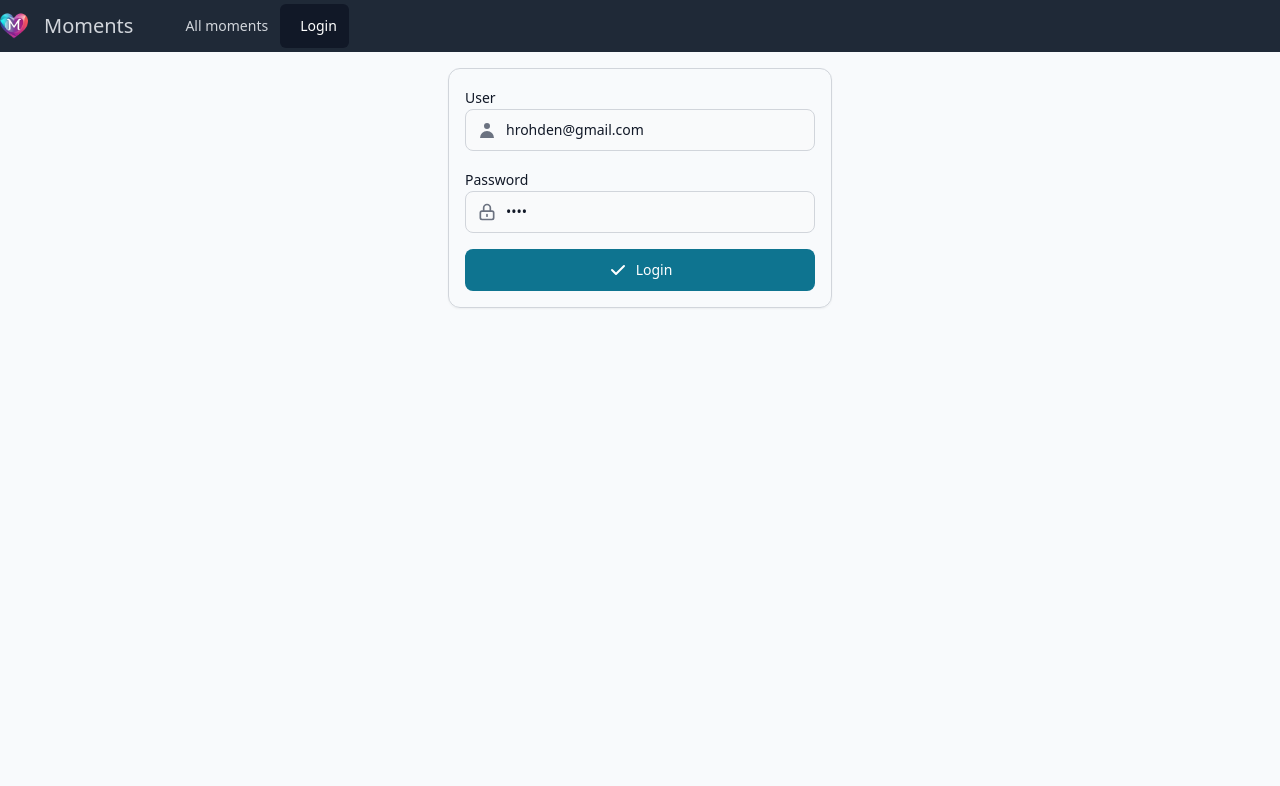
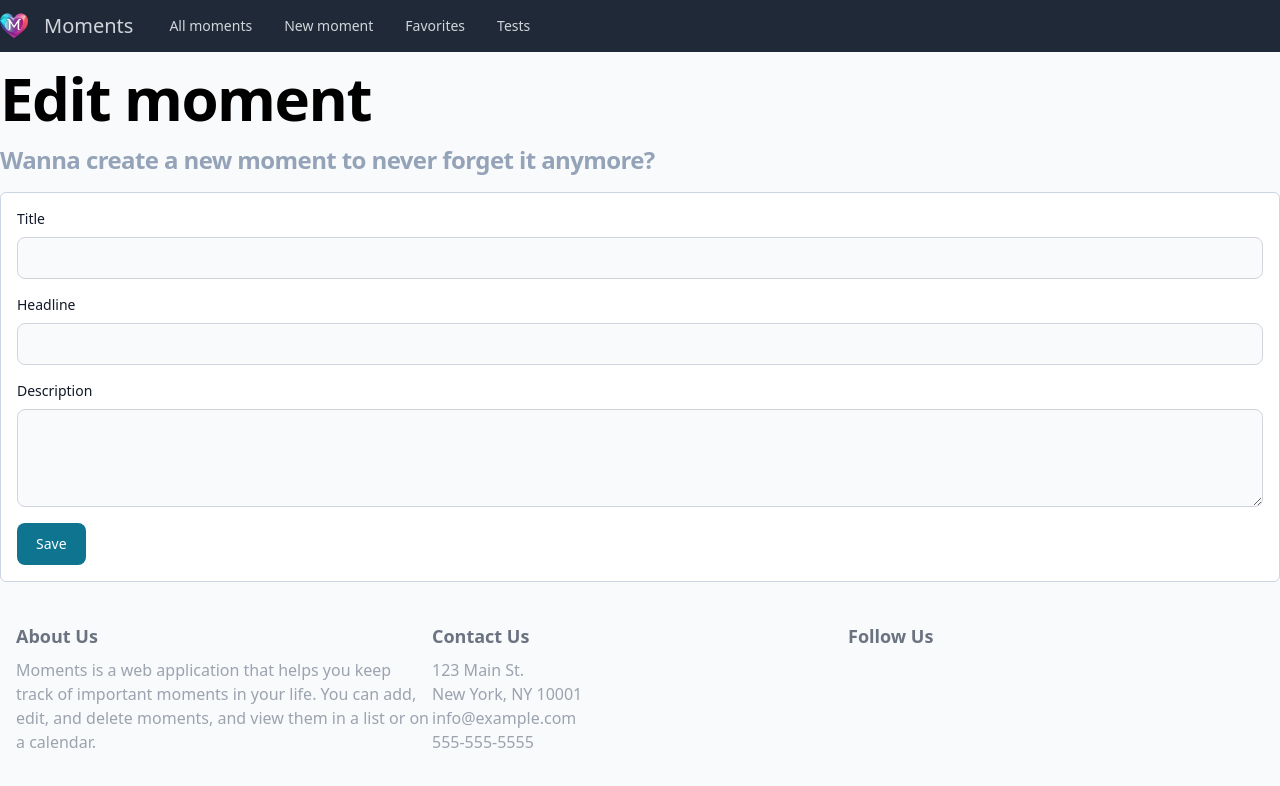
Before and after one commit to hrohden/getclass-frontend, a React (Vite) app: page /edit/1 in a window 1280 px wide. Before the commit this address led to /login. Shown: the top 786 px of the page. Built offline with nearby package versions, Linux system fonts and the light colour scheme; no server answers.

Commit message:
Remove unnecessary code and dependencies.

```diff
--- a/src/App.tsx
+++ b/src/App.tsx
@@ -6,12 +6,9 @@ import AllMoments from './pages/AllMoments'
 import Edit from './pages/Edit'
 import Favorites from './pages/Favorites'
 import Home from './pages/Home'
-import Login from './pages/Login'
-import Logout from './pages/Logout'
 import New from './pages/New'
 import Tests from './pages/Tests'
 import store from './store'
-import ProtectedRoutes from './utils/ProtectedRoutes'
 
 function App() {
   return (
@@ -20,19 +17,12 @@ function App() {
         <Navbar />
         <main className='container mx-auto flex flex-col gap-4'>
           <Routes>
-            {/* Public routes */}
             <Route element={<Home />} index />
             <Route element={<AllMoments />} path='/all' />
-            <Route element={<Login />} path='/login' />
-
-            {/* Protected routes */}
-            <Route element={<ProtectedRoutes />}>
-              <Route element={<Edit />} path='/edit/:id' />
-              <Route element={<Favorites />} path='/favorites' />
-              <Route element={<Logout />} path='/logout' />
-              <Route element={<New />} path='/new' />
-              <Route element={<Tests />} path='/test' />
-            </Route>
+            <Route element={<Edit />} path='/edit/:id' />
+            <Route element={<Favorites />} path='/favorites' />
+            <Route element={<New />} path='/new' />
+            <Route element={<Tests />} path='/test' />
           </Routes>
         </main>
       </BrowserRouter>
--- a/src/components/LoginForm.tsx
+++ /dev/null
@@ -1,71 +0,0 @@
-import { Alert, Button, Label, TextInput } from 'flowbite-react'
-import { useForm } from 'react-hook-form'
-import {
-  HiCheck,
-  HiInformationCircle,
-  HiOutlineLockClosed,
-  HiUser,
-} from 'react-icons/hi'
-import { useDispatch } from 'react-redux'
-import { loginThunk } from '../store/identitySlice'
-
-const LoginForm = () => {
-  const dispatch = useDispatch()
-
-  const {
-    register,
-    handleSubmit,
-    formState: { errors },
-  } = useForm<LoginFormInputs>({
-    defaultValues: {
-      username: 'hrohden@gmail.com',
-      password: '1234',
-    },
-  })
-
-  return (
-    <form
-      onSubmit={handleSubmit(async (loginForm: LoginFormInputs) => {
-        // @ts-ignore
-        dispatch(loginThunk(loginForm))
-      })}
-      className='flex w-full flex-col gap-4 rounded-xl border border-gray-300 p-4 shadow-sm'
-    >
-      {errors.root?.message && (
-        <Alert color='failure' icon={HiInformationCircle}>
-          {errors.root?.message}
-        </Alert>
-      )}
-      <div>
-        <Label htmlFor='username' value='User' />
-        <TextInput
-          id='username'
-          icon={HiUser}
-          color={errors.username ? 'failure' : undefined}
-          helperText={errors.username ? errors.username.message : undefined}
-          type='email'
-          {...register('username', { required: true })}
-        />
-      </div>
-      <div>
-        <Label htmlFor='password' value='Password' />
-        <TextInput
-          id='password'
-          icon={HiOutlineLockClosed}
-          color={errors.password ? 'failure' : undefined}
-          helperText={errors.password ? errors.password.message : undefined}
-          type='password'
-          {...register('password', { required: true })}
-        />
-      </div>
-      <div>
-        <Button type='submit' className='w-full'>
-          <HiCheck className='mr-2 h-5 w-5' />
-          Login
-        </Button>
-      </div>
-    </form>
-  )
-}
-
-export default LoginForm
--- a/src/components/Navbar.tsx
+++ b/src/components/Navbar.tsx
@@ -1,12 +1,7 @@
-import { useSelector } from 'react-redux'
 import { Link } from 'react-router-dom'
-import { AppStore } from '../types/AppStore'
 import NavbarItem from './NavbarItem'
 
 const Navbar = () => {
-  const isAuthenticated = useSelector(
-    (state: AppStore) => state.identity.isAuthenticated,
-  )
   return (
     <nav className='mb-4 w-full bg-gray-800'>
       <div className='container mx-auto flex items-center gap-4 py-1'>
@@ -19,10 +14,18 @@ const Navbar = () => {
         <ul className='flex'>
           <NavbarItem
             item={{
+              id: '1',
+              path: '/all',
+              icon: 'list',
+            }}
+          >
+            All moments
+          </NavbarItem>
+          <NavbarItem
+            item={{
               id: '2',
               path: '/new',
               icon: 'plus',
-              display: isAuthenticated,
             }}
           >
             New moment
@@ -32,7 +35,6 @@ const Navbar = () => {
               id: '3',
               path: '/favorites',
               icon: 'heart',
-              display: isAuthenticated,
             }}
           >
             Favorites
@@ -42,48 +44,10 @@ const Navbar = () => {
               id: '4',
               path: '/test',
               icon: 'test',
-              display: isAuthenticated,
             }}
           >
             Tests
           </NavbarItem>
-        </ul>
-        <ul className='flex'>
-          {isAuthenticated ? (
-            <NavbarItem
-              item={{
-                id: '2',
-                path: '/logout',
-                icon: 'plus',
-                display: isAuthenticated,
-              }}
-            >
-              Logout
-            </NavbarItem>
-          ) : (
-            <>
-              <NavbarItem
-                item={{
-                  id: '1',
-                  path: '/all',
-                  icon: 'list',
-                  display: !isAuthenticated,
-                }}
-              >
-                All moments
-              </NavbarItem>
-              <NavbarItem
-                item={{
-                  id: '1',
-                  path: '/login',
-                  icon: 'list',
-                  display: !isAuthenticated,
-                }}
-              >
-                Login
-              </NavbarItem>
-            </>
-          )}
         </ul>
       </div>
     </nav>
--- a/src/components/NavbarItem.tsx
+++ b/src/components/NavbarItem.tsx
@@ -2,13 +2,13 @@ import { NavLink } from 'react-router-dom'
 import { NavbarMenuItem } from '../types/NavbarMenuItem'
 
 const NavbarItem = ({
-  item: { id, path, icon, display },
+  item: { id, path, icon },
   children,
 }: {
   item: NavbarMenuItem
   children: React.ReactNode
 }) => {
-  return display ? (
+  return (
     <li className='flex items-stretch text-sm font-medium' key={id}>
       <NavLink
         className={({ isActive }) =>
@@ -24,6 +24,6 @@ const NavbarItem = ({
         {children}
       </NavLink>
     </li>
-  ) : null
+  )
 }
 export default NavbarItem
--- a/src/pages/Login.tsx
+++ /dev/null
@@ -1,12 +0,0 @@
-import LoginForm from '../components/LoginForm'
-
-const Login = () => {
-  return (
-    <div className='flex justify-center'>
-      <div className='w-96'>
-        <LoginForm />
-      </div>
-    </div>
-  )
-}
-export default Login
--- a/src/pages/Logout.tsx
+++ /dev/null
@@ -1,17 +0,0 @@
-import { useEffect } from 'react'
-import { useDispatch } from 'react-redux'
-import { useNavigate } from 'react-router-dom'
-import { logout } from '../store/identitySlice'
-
-const Logout = () => {
-  const navigate = useNavigate()
-  const dispatch = useDispatch()
-
-  useEffect(() => {
-    dispatch(logout({}))
-    navigate('/')
-  }, [])
-
-  return null
-}
-export default Logout
--- a/src/store/identitySlice.ts
+++ /dev/null
@@ -1,38 +0,0 @@
-import {
-  SliceCaseReducers,
-  createAsyncThunk,
-  createSlice,
-} from '@reduxjs/toolkit'
-import { postAuthentication } from '../api/authentication'
-import { Identity } from '../types/AppStore'
-
-const initialState: Identity = {
-  isAuthenticated: false,
-}
-
-const identitySlice = createSlice<Identity, SliceCaseReducers<Identity>>({
-  name: 'identity',
-  initialState,
-  reducers: {
-    logout: () => {
-      return initialState
-    },
-  },
-  extraReducers: builder => {
-    builder.addCase(loginThunk.fulfilled, (state, { payload }) => {
-      state.isAuthenticated = true
-      state.authentication = payload
-    })
-  },
-})
-
-export const loginThunk = createAsyncThunk(
-  'identity/login',
-  async (loginForm: LoginFormInputs) => {
-    const response = await postAuthentication(loginForm)
-    return response
-  },
-)
-
-export const { login, logout } = identitySlice.actions
-export default identitySlice.reducer
--- a/src/store/index.ts
+++ b/src/store/index.ts
@@ -1,5 +1,4 @@
 import { configureStore } from '@reduxjs/toolkit'
-import identitySlice from './identitySlice'
 import momentSlice from './momentSlice'
 import momentsSlice from './momentsSlice'
 
@@ -7,7 +6,6 @@ const store = configureStore({
   reducer: {
     moments: momentsSlice,
     moment: momentSlice,
-    identity: identitySlice,
   },
 })
 
--- a/src/utils/ProtectedRoutes.tsx
+++ /dev/null
@@ -1,11 +0,0 @@
-import { useSelector } from 'react-redux'
-import { Navigate, Outlet } from 'react-router-dom'
-import { AppStore } from '../types/AppStore'
-
-const ProtectedRoutes = () => {
-  const isAuthenticated = useSelector(
-    (state: AppStore) => state.identity.isAuthenticated,
-  )
-  return isAuthenticated ? <Outlet /> : <Navigate to='/login' />
-}
-export default ProtectedRoutes
```
